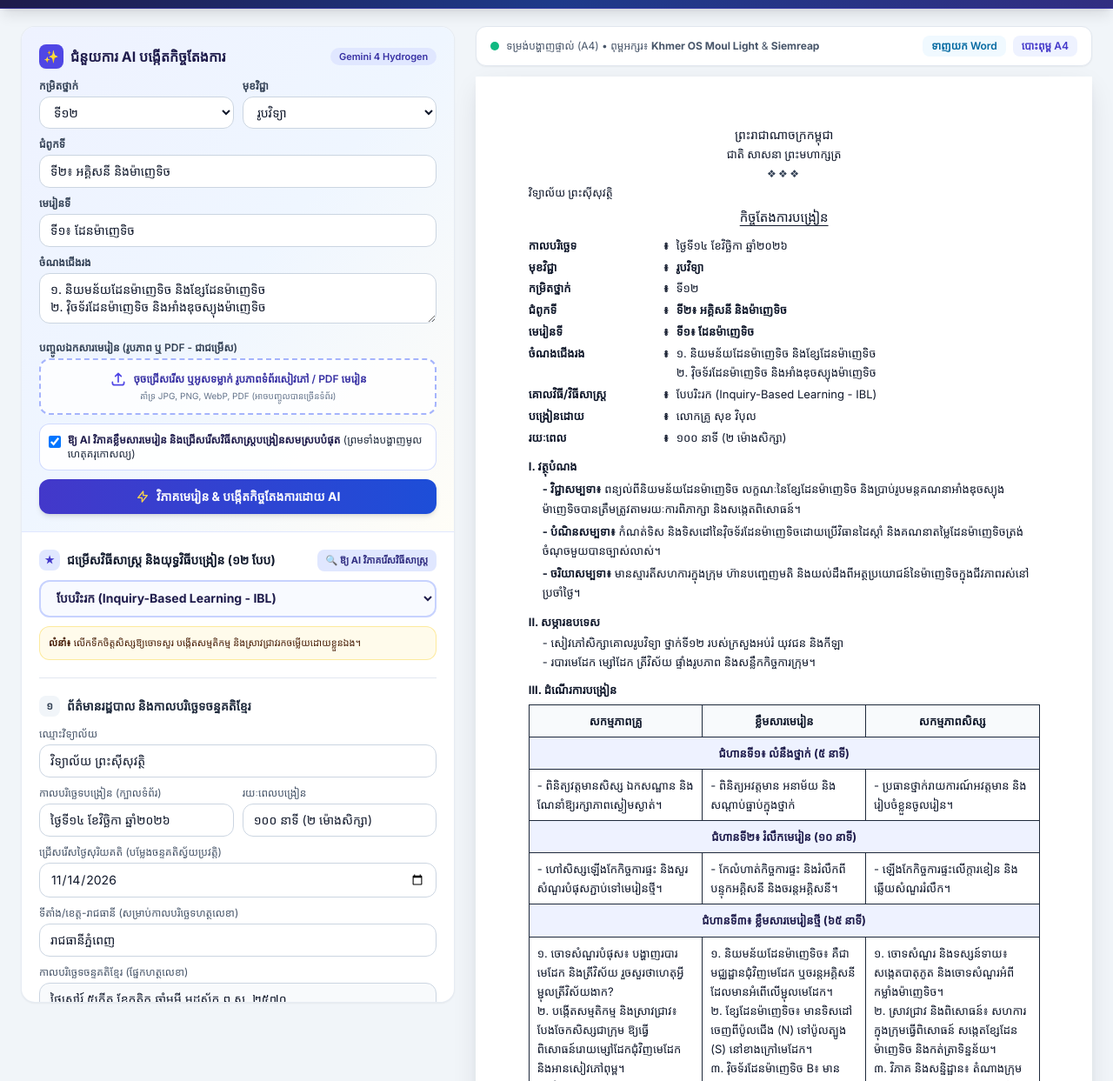
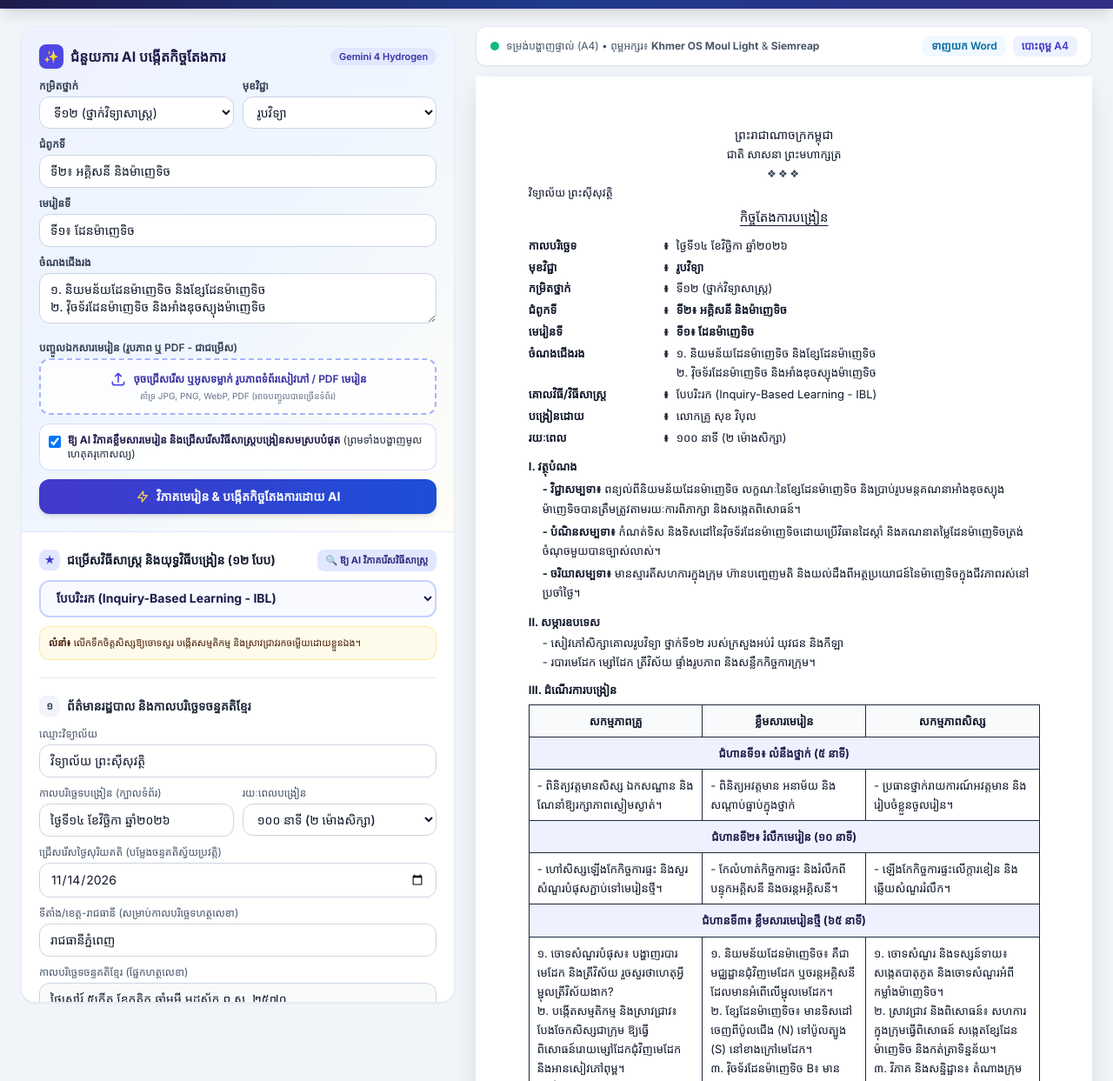
Before and after one commit to rankakada/KakadaLessonPlan, a plain HTML site: page index.html in a window 1280 px wide. Shown: the part 55-1298 px from the top of the page at 87% size. Drawn offline with nearby package versions, Linux system fonts and the light colour scheme; a web font is replaced by a local one.

Commit message:
Add files via upload
latest

```diff
--- a/index.html
+++ b/index.html
@@ -229,8 +229,10 @@
                             <label class="block text-xs font-semibold text-slate-700 mb-1">កម្រិតថ្នាក់</label>
                             <select id="gradeInput" onchange="syncPreview()" class="w-full px-3 py-2 rounded-xl border border-slate-300 bg-white text-xs sm:text-sm focus:ring-2 focus:ring-indigo-500 focus:outline-none">
                                 <option value="ទី១០">ទី១០</option>
-                                <option value="ទី១១">ទី១១</option>
-                                <option value="ទី១២" selected>ទី១២</option>
+                                <option value="ទី១១ (ថ្នាក់វិទ្យាសាស្ត្រ)">ទី១១ (ថ្នាក់វិទ្យាសាស្ត្រ)</option>
+                                <option value="ទី១១ (ថ្នាក់វិទ្យាសាស្ត្រសង្គម)">ទី១១ (ថ្នាក់វិទ្យាសាស្ត្រសង្គម)</option>
+                                <option value="ទី១២ (ថ្នាក់វិទ្យាសាស្ត្រ)" selected>ទី១២ (ថ្នាក់វិទ្យាសាស្ត្រ)</option>
+                                <option value="ទី១២ (ថ្នាក់វិទ្យាសាស្ត្រសង្គម)">ទី១២ (ថ្នាក់វិទ្យាសាស្ត្រសង្គម)</option>
                             </select>
                         </div>
                         <div>
@@ -377,7 +379,10 @@
                         </div>
                         <div>
                             <label class="block text-xs text-slate-600 mb-1">រយៈពេលបង្រៀន</label>
-                            <input type="text" id="durationInput" oninput="syncPreview()" value="១០០ នាទី (២ ម៉ោងសិក្សា)" class="w-full px-3 py-2 rounded-xl border border-slate-300 text-xs sm:text-sm focus:ring-2 focus:ring-indigo-500 focus:outline-none">
+                            <select id="durationInput" onchange="onDurationChange()" class="w-full px-3 py-2 rounded-xl border border-slate-300 bg-white text-xs sm:text-sm font-medium focus:ring-2 focus:ring-indigo-500 focus:outline-none">
+                                <option value="៥០ នាទី (១ ម៉ោងសិក្សា)">៥០ នាទី (១ ម៉ោងសិក្សា)</option>
+                                <option value="១០០ នាទី (២ ម៉ោងសិក្សា)" selected>១០០ នាទី (២ ម៉ោងសិក្សា)</option>
+                            </select>
                         </div>
                         <div class="sm:col-span-2">
                             <label class="block text-xs text-slate-600 mb-1">ជ្រើសរើសថ្ងៃសុរិយគតិ (បម្លែងចន្ទគតិស្វ័យប្រវត្តិ)</label>
@@ -1103,6 +1108,24 @@
             }
         }
 
+        function onDurationChange() {
+            const durationVal = document.getElementById('durationInput').value;
+            if (durationVal.startsWith('៥០')) {
+                document.getElementById('s1Time').value = '៣ នាទី';
+                document.getElementById('s2Time').value = '៥ នាទី';
+                document.getElementById('s3Time').value = '៣០ នាទី';
+                document.getElementById('s4Time').value = '៨ នាទី';
+                document.getElementById('s5Time').value = '៤ នាទី';
+            } else {
+                document.getElementById('s1Time').value = '៥ នាទី';
+                document.getElementById('s2Time').value = '១០ នាទី';
+                document.getElementById('s3Time').value = '៦៥ នាទី';
+                document.getElementById('s4Time').value = '១៥ នាទី';
+                document.getElementById('s5Time').value = '៥ នាទី';
+            }
+            syncPreview();
+        }
+
         function syncPreview() {
             const getVal = (id, fallback = '') => document.getElementById(id)?.value ?? fallback;
             const setText = (id, val) => {
```
